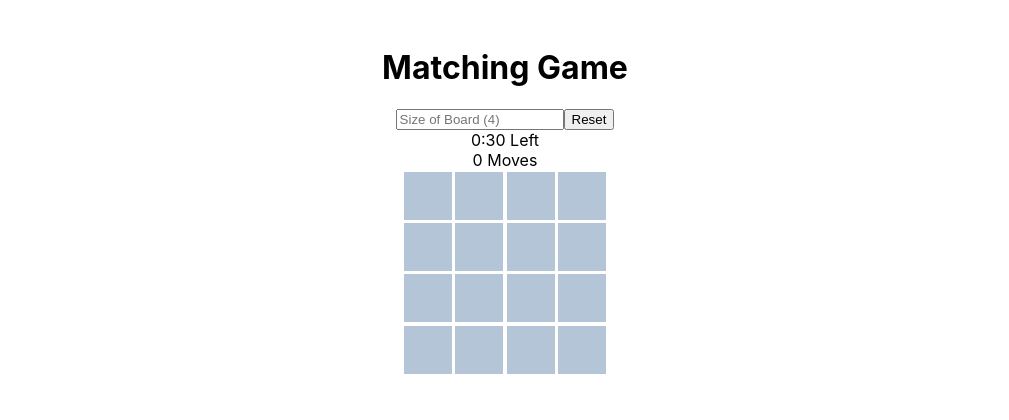
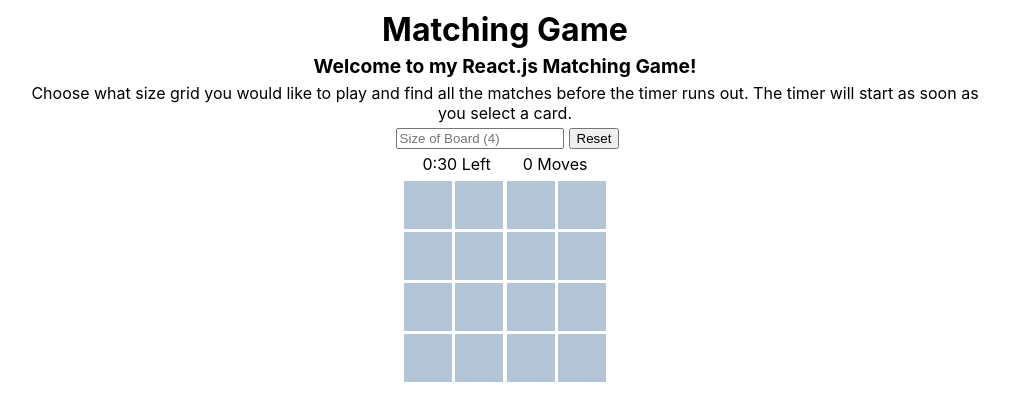
Before and after one commit to scall12/matching-game-react, a React (Create React App) app: page / in a window 1280 px wide. Shown: the top 420 px of the page, without its empty margins (135-1144 px from the left). Built offline with nearby package versions, Linux system fonts and the light colour scheme.

Commit message:
Add html containers and ids to adjust spacing, so everything sits on the page without scrolling

```diff
--- a/src/App.css
+++ b/src/App.css
@@ -16,10 +16,22 @@
 
 input {
   width: 10rem;
+  margin: 5px;
 }
 
-body {
-  margin-top: 3rem;
+h1 {
+  margin-bottom: 0px;
+  margin-top: 10px;
+}
+
+h2 {
+  font-size: 1.2rem;
+  margin: 5px;
+}
+
+p {
+  width: 75%;
+  margin: auto;
 }
 
 #board button {
@@ -71,3 +83,14 @@
 #root {
   text-align: center;
 }
+
+#counters {
+  display: flex;
+  justify-content: center;
+  margin-bottom: 5px;
+}
+
+#timer,
+#moves {
+  margin: 0rem 1rem;
+}
--- a/src/components/Move.jsx
+++ b/src/components/Move.jsx
@@ -1,7 +1,7 @@
 import React from 'react';
 
 const Move = (props) => {
-  return <div>{props.moves} Moves</div>;
+  return <div id="moves">{props.moves} Moves</div>;
 };
 
 export default Move;
--- a/src/components/Setup.jsx
+++ b/src/components/Setup.jsx
@@ -9,10 +9,18 @@
   return (
     <div id="setup">
       <h1>Matching Game</h1>
+      <h2>Welcome to my React.js Matching Game!</h2>
+      <p>
+        Choose what size grid you would like to play and find all the matches
+        before the timer runs out. The timer will start as soon as you select a
+        card.
+      </p>
       <Size changeSize={changeSize} />
       <Reset onClick={onClick} size={size} message={'Reset'} />
-      <Timer time={time} />
-      <Move moves={moves} />
+      <div id="counters">
+        <Timer time={time} />
+        <Move moves={moves} />
+      </div>
     </div>
   );
 };
--- a/src/components/Timer.jsx
+++ b/src/components/Timer.jsx
@@ -14,7 +14,7 @@
   }
 
   return (
-    <div>
+    <div id="timer">
       {minutes}:{sec || seconds} Left
     </div>
   );
```
